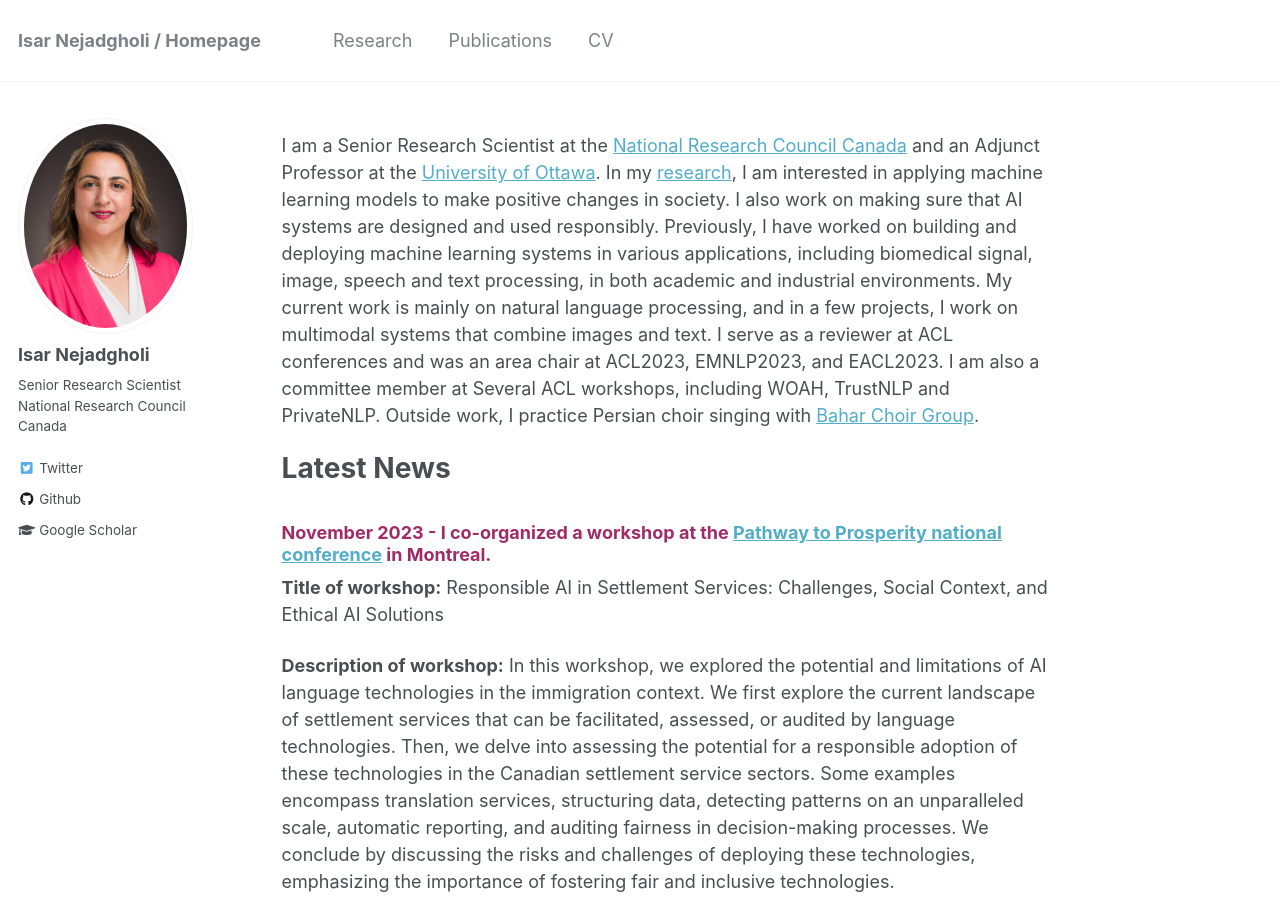
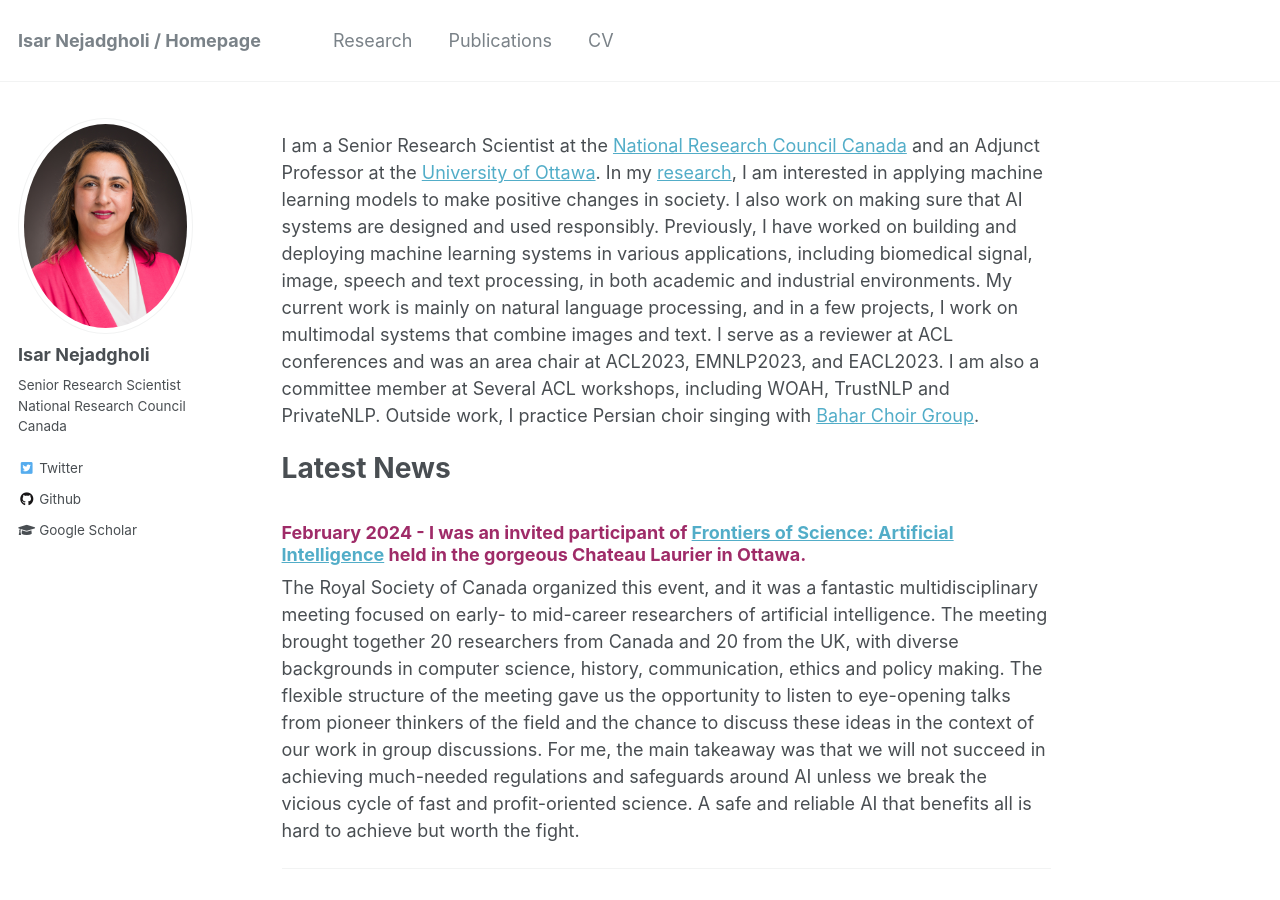
Before and after one commit to IsarNejad/IsarNejad.github.io, a Jekyll site: the page built from _pages/about.md, in a window 1280 px wide and 900 px high. Built offline with Jekyll 4.4.1, drawn with Linux system fonts in a browser that asks for light colours.

Commit message:
Update about.md

```diff
--- a/_pages/about.md
+++ b/_pages/about.md
@@ -11,6 +11,15 @@ redirect_from:
 I am a Senior Research Scientist at the [National Research Council Canada](https://nrc.canada.ca/en) and an Adjunct Professor at the [University of Ottawa](https://www.uottawa.ca/faculty-engineering/school-electrical-engineering-computer-science). In my [research](https://isarnejad.github.io//research/), I am interested in applying machine learning models to make positive changes in society. I also work on making sure that AI systems are designed and used responsibly. Previously, I have worked on building and deploying machine learning systems in various applications, including biomedical signal, image, speech and text processing, in both academic and industrial environments. My current work is mainly on natural language processing, and in a few projects, I work on multimodal systems that combine images and text. I serve as a reviewer at ACL conferences and was an area chair at ACL2023, EMNLP2023, and EACL2023. I am also a committee member at Several ACL workshops, including WOAH, TrustNLP and PrivateNLP. Outside work, I practice Persian choir singing with [Bahar Choir Group](https://m.facebook.com/100057890747251/videos/arash-fouladvand-academy/668851780472720/?locale=fo_FO&_rdr).
 
 # Latest News
+
+
+
+{: .amaranth-deep-purple}
+### February 2024  - I was an invited participant of [Frontiers of Science: Artificial Intelligence]([https://site.pheedloop.com/event/p2pvvp2023/home](https://rsc-src.ca/en/events/frontiers-science-2024)) held in the gorgeous Chateau Laurier in Ottawa.
+
+The Royal Society of Canada organized this event, and it was a fantastic multidisciplinary meeting focused on early- to mid-career researchers of artificial intelligence. The meeting brought together 20 researchers from Canada and 20 from the UK, with diverse backgrounds in computer science, history, communication, ethics and policy making. The flexible structure of the meeting gave us the opportunity to listen to eye-opening talks from pioneer thinkers of the field and the chance to discuss these ideas in the context of our work in group discussions. For me, the main takeaway was that we will not succeed in achieving much-needed regulations and safeguards around AI unless we break the vicious cycle of fast and profit-oriented science. A safe and reliable AI that benefits all is hard to achieve but worth the fight.
+
+---
 
 {: .amaranth-deep-purple}
 ### November 2023 - I co-organized a workshop at the [Pathway to Prosperity national conference](https://site.pheedloop.com/event/p2pvvp2023/home) in Montreal.
```
